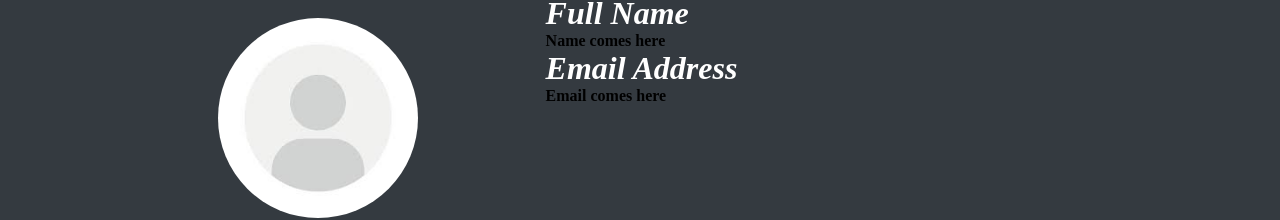
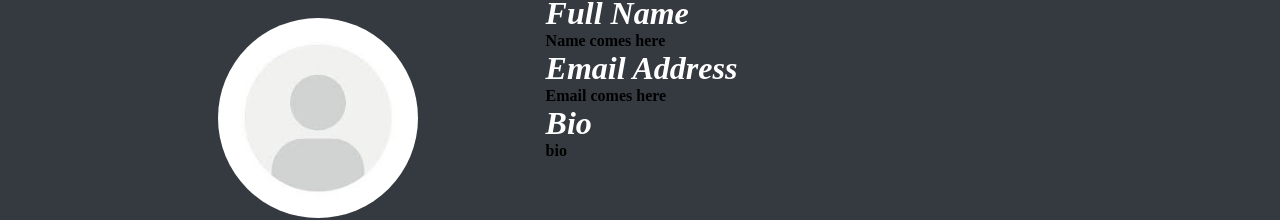
Before and after one commit to Ndigithe-john/CarpentryConnect, a React (Create React App) app in the folder frontend/: page /profile in a window 1280 px wide. Shown: the part 173-393 px from the top of the page. Built offline with nearby package versions, Linux system fonts and the light colour scheme.

Commit message:
modifying the profile page

```diff
--- a/frontend/src/pages/ProfilePage.js
+++ b/frontend/src/pages/ProfilePage.js
@@ -30,6 +30,8 @@ const ProfilePage = () => {
           <h4>Name comes here</h4>
           <h1>Email Address</h1>
           <h4>Email comes here</h4>
+          <h1>Bio</h1>
+          <h4>bio</h4>
         </div>
       </div>
     </div>
```
